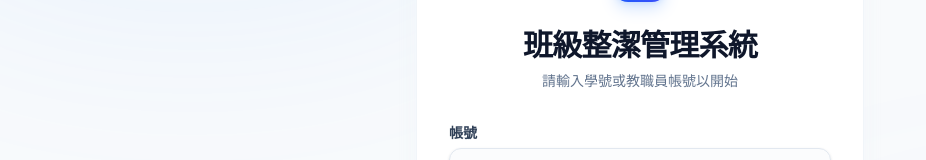
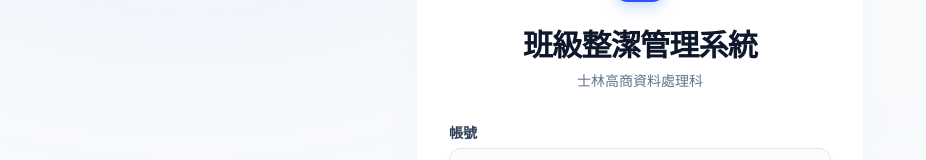
Before and after one commit to pohongshih/Cleaning, a React (Vite) app: page /hong/cleaning/login in a window 1280 px wide. Shown: the part 253-413 px from the top of the page, without its empty margins (0-926 px from the left). Built offline with nearby package versions, Linux system fonts and the light colour scheme.

Commit message:
feat: update branding and add favicon
Add school logo as favicon and update the login page subtitle to reflect the department.

```diff
--- a/index.html
+++ b/index.html
@@ -2,6 +2,7 @@
 <html lang="en">
   <head>
     <meta charset="UTF-8" />
+    <link rel="icon" type="image/png" href="https://xpage.slhs.tp.edu.tw/dp/img/slhs-logo.png" />
     <meta name="viewport" content="width=device-width, initial-scale=1.0" />
     <title>班級整潔管理系統</title>
   </head>
--- a/src/pages/Login.tsx
+++ b/src/pages/Login.tsx
@@ -86,7 +86,7 @@ export default function Login() {
             班級整潔管理系統
           </h2>
           <p className="mt-2 text-sm text-slate-500">
-            請輸入學號或教職員帳號以開始
+            士林高商資料處理科
           </p>
         </div>
 
```
